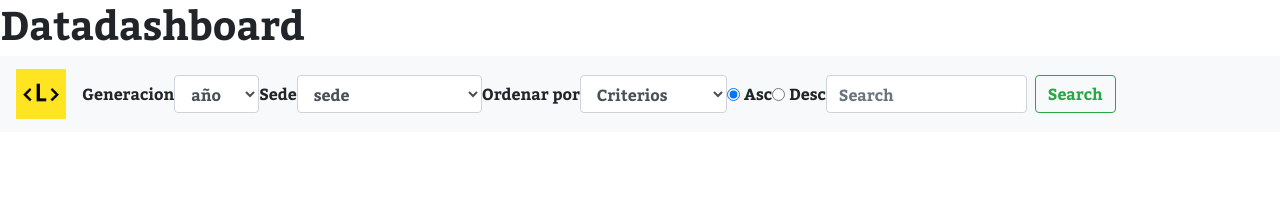
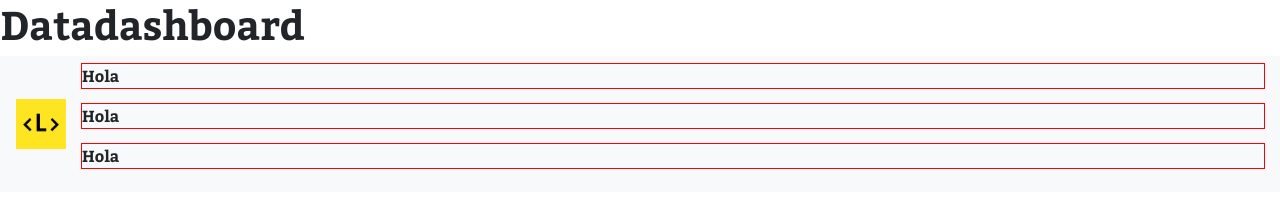
Before and after one commit to trainning-sugar/datadashboard, a website: page index.html in a window 1280 px wide. Drawn offline with nearby package versions, Linux system fonts and the light colour scheme.

Commit message:
agregando la función para modificar clases con las media-query en js dando clases al menu desplegable y a los items de seleccion

```diff
--- a/index.html
+++ b/index.html
@@ -1,5 +1,6 @@
 <!DOCTYPE html>
 <html lang="en">
+
 <head>
   <meta charset="UTF-8">
   <meta name="viewport" content="width=device-width, initial-scale=1.0">
@@ -10,6 +11,7 @@
   <link rel="stylesheet" href="src/css/main.css">
   <title>DataDashboard</title>
 </head>
+
 <body>
   <header>
     <h1>Datadashboard</h1>
@@ -18,64 +20,19 @@
     <a class="navbar-brand" href="#">
       <img src="icon-lab.jpg" alt="Laboratoria código que transforma" width="50" height="50">
     </a>
-    <button id="button-menu" class="navbar-toggler navbar-toggler-icon" type="button" data-toggle="collapse" data-target="#navbarSupportedContent"
-      aria-controls="navbarSupportedContent" aria-expanded="false" aria-label="Toggle navigation">
+    <button id="button-menu" class="navbar-toggler navbar-toggler-icon" type="button" data-toggle="collapse" data-target="#collapse-navbar-content"
+      aria-controls="collapse-navbar-content" aria-expanded="false" aria-label="Toggle navigation">
     </button>
-    <div class="collapse navbar-collapse container-flexbox" id="navbarSupportedContent">
-      <form class="form-inline my-2 my-lg-0">
-        <div class="form-group">
-          <label for="generation">Generacion</label>
-          <select class="form-control" id="generation">
-            <option value="generation">año</option>
-            <option>2018</option>
-            <option>2017</option>
-            <option>2016</option>
-            <option>2015</option>
-          </select>
-        </div>
-        <div class="form-group">
-          <label for="campuses">Sede</label>
-          <select class="form-control" id="campuses">
-            <option value="sede">sede</option>
-            <option value="a">Arequipa</option>
-            <option value="cdmx">Ciudad de México</option>
-            <option value="gdl">Guadalajara</option>
-            <option value="lim">Lima</option>
-            <option value="stg">Santiago</option>
-            <option value="spl">Sao Paulo</option>
-          </select>
-        </div>
-        <div class="form-group">
-          <label for="campuses">Ordenar por</label>
-          <select class="form-control" id="campuses">
-            <option value="sede">Criterios</option>
-            <option value="a">Nombre</option>
-            <option value="cdmx">Completitud</option>
-            <option value="gdl">Ejercicios</option>
-            <option value="lim">Quizzes</option>
-            <option value="stg">Santiago</option>
-            <option value="spl">Sao Paulo</option>
-          </select>
-        </div>
-        <div class="form-group">
-          <div class="form-check">
-            <input class="form-check-input" type="radio" name="exampleRadios" id="exampleRadios1" value="option1" checked>
-            <label class="form-check-label" for="exampleRadios1">
-             Asc
-            </label>
-          </div>
-          <div class="form-check">
-            <input class="form-check-input" type="radio" name="exampleRadios" id="exampleRadios2" value="option2">
-            <label class="form-check-label" for="exampleRadios2">
-             Desc
-            </label>
-          </div>
-        </div>
-        <input class="form-control mr-sm-2" type="search" placeholder="Search" aria-label="Search">
-        <button class="btn btn-outline-success my-2 my-sm-0" type="submit">Search</button>
-      </form>
+    <div class="collapse navbar-collapse" id="collapse-navbar-content">
+      <div class="d-flex flex-column" id="navbar-content">
+        <p class="item">Hola</p>
+        <p class="item">Hola</p>
+        <p class="item">Hola</p>
+      </div>
     </div>
   </nav>
+  <script src="src/js/utils/media.js"></script>
   <script src="src/js/index.js"></script>
 </body>
+
 </html>
--- a/src/css/main.css
+++ b/src/css/main.css
@@ -17,7 +17,7 @@
 }
 
 .bg-menta {
- color: #56F89A;
+  color: #56F89A;
 }
 
 body,
@@ -29,33 +29,27 @@ h5 {
   font-family: "Bitter", sans-serif;
 }
 
-container-flexbox {
-  display: flex;
-  justify-content: space-between;
-}
-
-
 /* ==============
     MOBILE: Firts
    ============== */
 
+.item {
+  outline: 1px solid red;
+}
 
 /* ==========================================================================
    Media Queries
    ========================================================================== */
 
-@media only screen and (min-width: 480px) {
+@media only screen and (min-width: 480px) {}
 
+@media only screen and (min-width: 768px) {
+  #collapse-navbar-content {
+    display: block !important;
+  }
 }
 
-@media only screen and (min-width: 768px) {
-
-}
-
-@media only screen and (min-width: 1140px) {
-
-
-}
+@media only screen and (min-width: 1140px) {}
 
 /* ==========================================================================
    Helper classes
--- /dev/null
+++ b/src/js/utils/media.js
@@ -0,0 +1,6 @@
+const handlerMedia = e => {
+ const flexContainerNav = document.getElementById('navbar-content');
+ e.matches ? flexContainerNav.classList.remove('flex-column') : null;
+}
+handlerMedia(e);
+window.matchMedia("(min-width: 768px)").addListener(handlerMedia);
```
